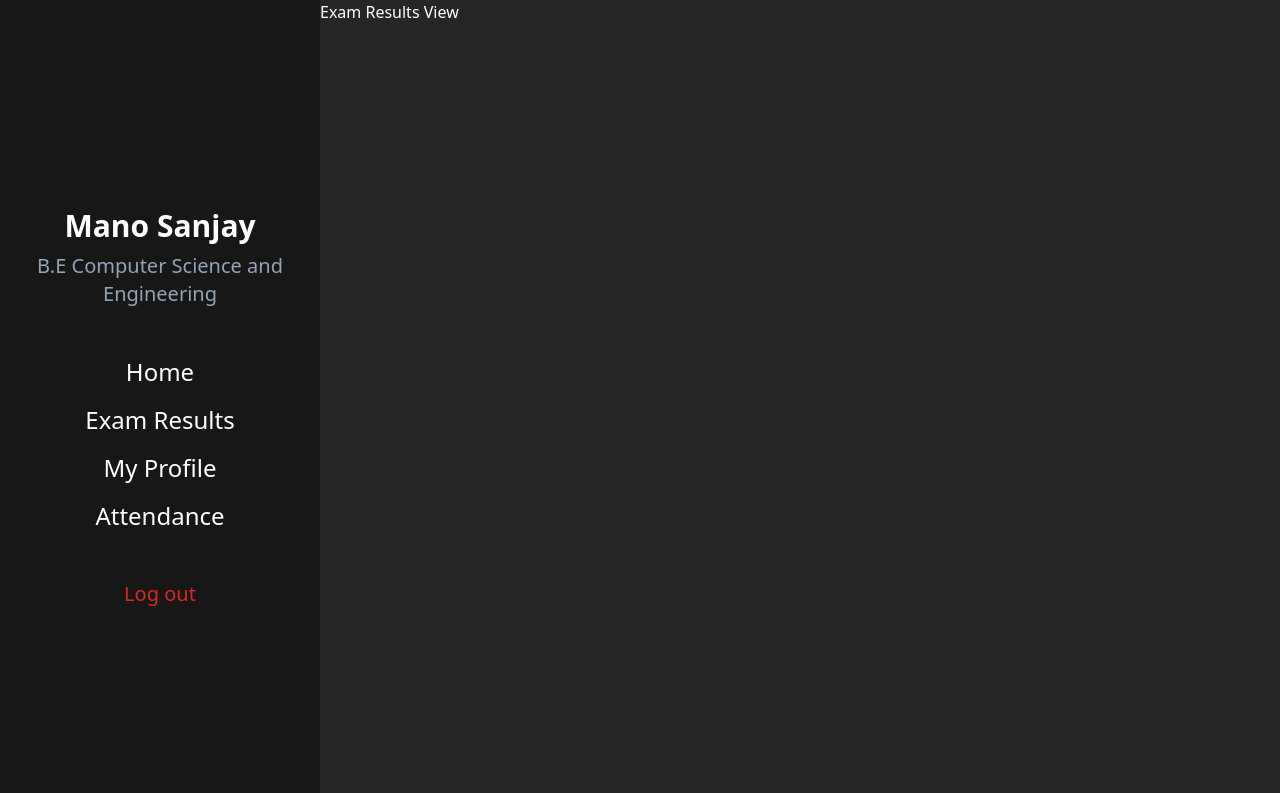
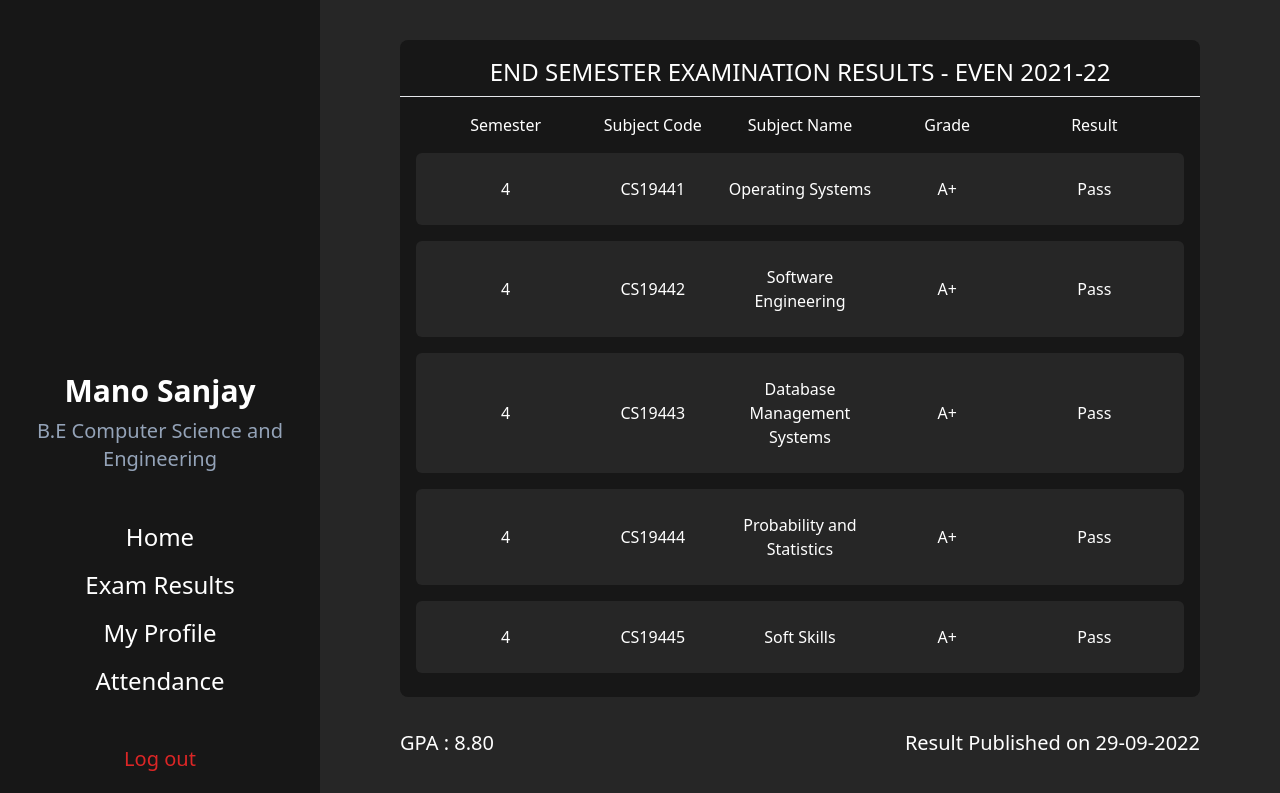
Before and after one commit to manosanjay-g/Student-Portal, a Vue app in the folder client/: page /my-info/exam-results/123 in a window 1280 px wide. Shown: the top 793 px of the page. Built offline with nearby package versions, Linux system fonts and the light colour scheme.

Commit message:
finished exam results ui

```diff
--- /dev/null
+++ b/client/src/components/my-info/ExamResultsCard.vue
@@ -0,0 +1,33 @@
+<template>
+  <div
+    id="exam-results-card"
+    class="mx-4 my-2 max-h-90 bg-neutral-900 rounded-lg text-center py-2"
+  >
+    <p class="px-2 py-2 text-2xl font-medium">
+      END SEMESTER EXAMINATION RESULTS - EVEN 2021-22
+    </p>
+    <hr />
+    <div class="flex flex-row px-4 m-4">
+      <p class="basis-1/5 text-center">Semester</p>
+      <p class="basis-1/5 text-center">Subject Code</p>
+      <p class="basis-1/5 text-center">Subject Name</p>
+      <p class="basis-1/5 text-center">Grade</p>
+      <p class="basis-1/5 text-center">Result</p>
+    </div>
+    <div
+      v-for="subject in props.subjects"
+      :key="subject._id"
+      class="m-4 flex flex-row rounded-md bg-neutral-800 items-center px-4 py-6"
+    >
+      <p class="basis-1/5 text-center">{{ subject.subject_semester }}</p>
+      <p class="basis-1/5 text-center">{{ subject.subject_code }}</p>
+      <p class="basis-1/5 text-center">{{ subject.subject_name }}</p>
+      <p class="basis-1/5 text-center">{{ subject.subject_grade }}</p>
+      <p class="basis-1/5 text-center">{{ subject.subject_result }}</p>
+    </div>
+  </div>
+</template>
+
+<script setup>
+const props = defineProps(["subjects"]);
+</script>
--- a/client/src/views/my-info/ExamResultsView.vue
+++ b/client/src/views/my-info/ExamResultsView.vue
@@ -1,5 +1,66 @@
 <template>
-  <div id="exam-results-view">
-    <p>Exam Results View</p>
+  <div id="exam-results-view" class="py-8 px-16">
+    <ExamResultsCard :subjects="examResult" />
+    <div class="flex flex-row mx-4 my-8 justify-between">
+      <p class="text-xl font-medium">GPA : 8.80</p>
+      <p class="text-xl font-medium">Result Published on 29-09-2022</p>
+    </div>
+    <div>
+      <p class="text-xl mx-4">
+        For Students admitted from 2021 onwards: WH - With Held, U -
+        Re-appearance, SA - Shortage of Attendance <br />For others : WH - With
+        Held, RA* - Absent, RA - Re-appearance<br /><br />
+        ** WH - Please Contact Admin <br /><br />Disclaimer: The result
+        published at www.rajalakshmi.in is PROVISIONAL only. We are not
+        responsible for any inadvertent error that may have crept in the data /
+        results being published on the Internet. This is being published on the
+        Internet just for immediate information to the examinees. The final mark
+        sheets issued by the College should only be treated authentic and final
+        in this regard.
+      </p>
+    </div>
   </div>
 </template>
+
+<script setup>
+import ExamResultsCard from "../../components/my-info/ExamResultsCard.vue";
+import { ref } from "vue";
+
+const examResult = ref([
+  {
+    subject_semester: "4",
+    subject_code: "CS19441",
+    subject_name: "Operating Systems",
+    subject_grade: "A+",
+    subject_result: "Pass",
+  },
+  {
+    subject_semester: "4",
+    subject_code: "CS19442",
+    subject_name: "Software Engineering",
+    subject_grade: "A+",
+    subject_result: "Pass",
+  },
+  {
+    subject_semester: "4",
+    subject_code: "CS19443",
+    subject_name: "Database Management Systems",
+    subject_grade: "A+",
+    subject_result: "Pass",
+  },
+  {
+    subject_semester: "4",
+    subject_code: "CS19444",
+    subject_name: "Probability and Statistics",
+    subject_grade: "A+",
+    subject_result: "Pass",
+  },
+  {
+    subject_semester: "4",
+    subject_code: "CS19445",
+    subject_name: "Soft Skills",
+    subject_grade: "A+",
+    subject_result: "Pass",
+  },
+]);
+</script>
```
